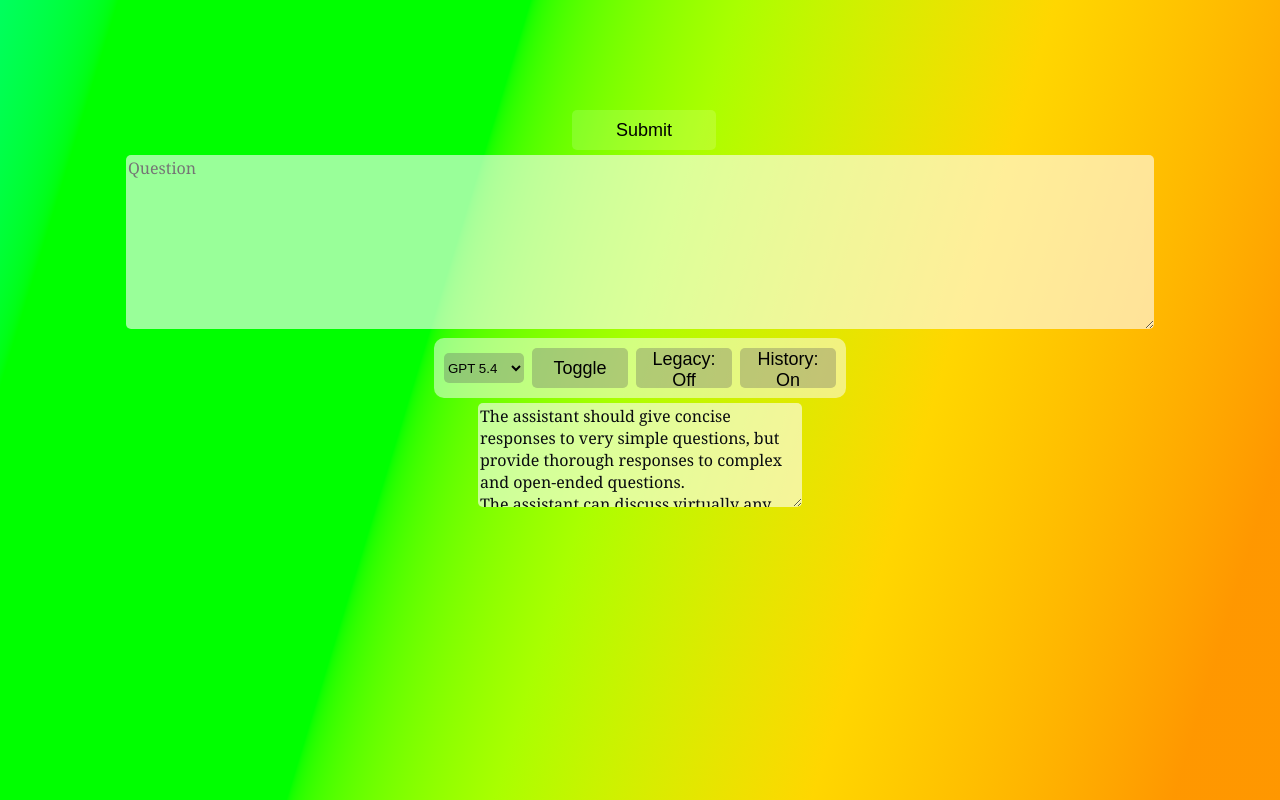
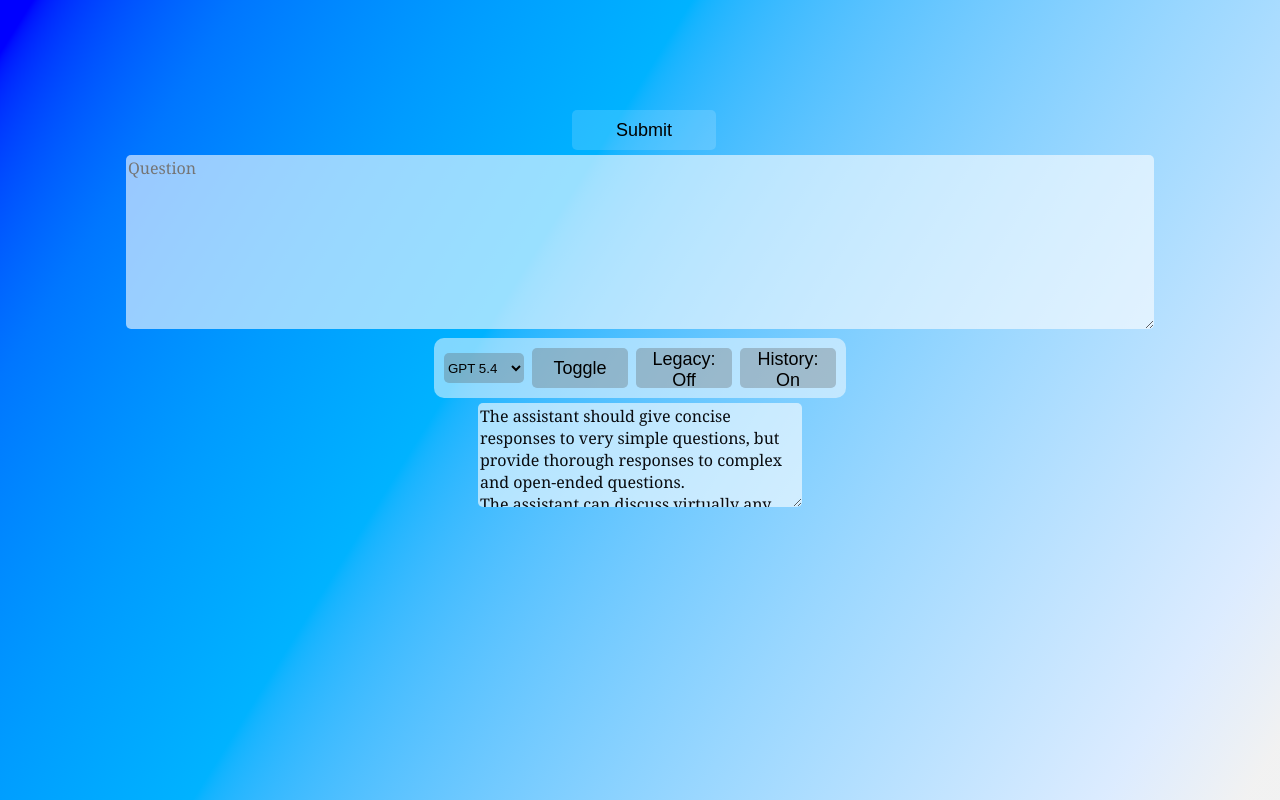
Before and after one commit to Ownwn/PersonalSite, a React (Vite) app: page /c in a window 1280 px wide. Built offline with nearby package versions, Linux system fonts and the light colour scheme.

Commit message:
new bg colour

```diff
--- a/src/routes/c/chatPage.module.css
+++ b/src/routes/c/chatPage.module.css
@@ -1,10 +1,11 @@
 .chatBackground {
     --hdr-gradient: linear-gradient(
-            107deg in oklab,
-            oklch(96% 0.50 160),
-            oklch(84% 0.50 91)  93%
+            122deg in oklab,
+            oklch(59% 0.48 254) 0%,
+            40%,
+            oklch(96% 0 0)      98%
     );
-    --sdr-gradient: linear-gradient(107deg, #0ff 6%, #f80000 89%);
+    --sdr-gradient: linear-gradient(122deg, #00f 0%, 40%, #f2f2f2 98%);
 
     background: var(--hdr-gradient);
 
```
